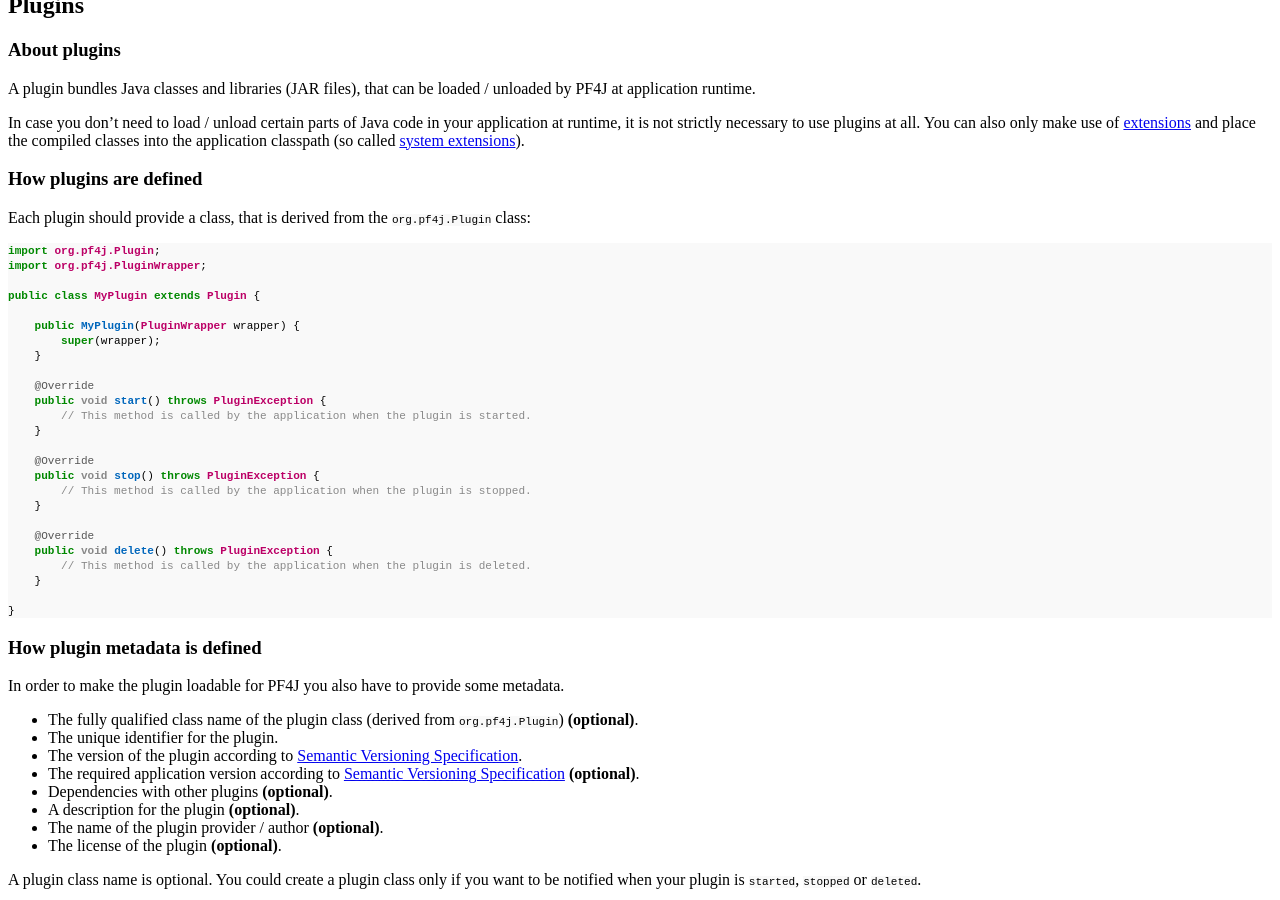
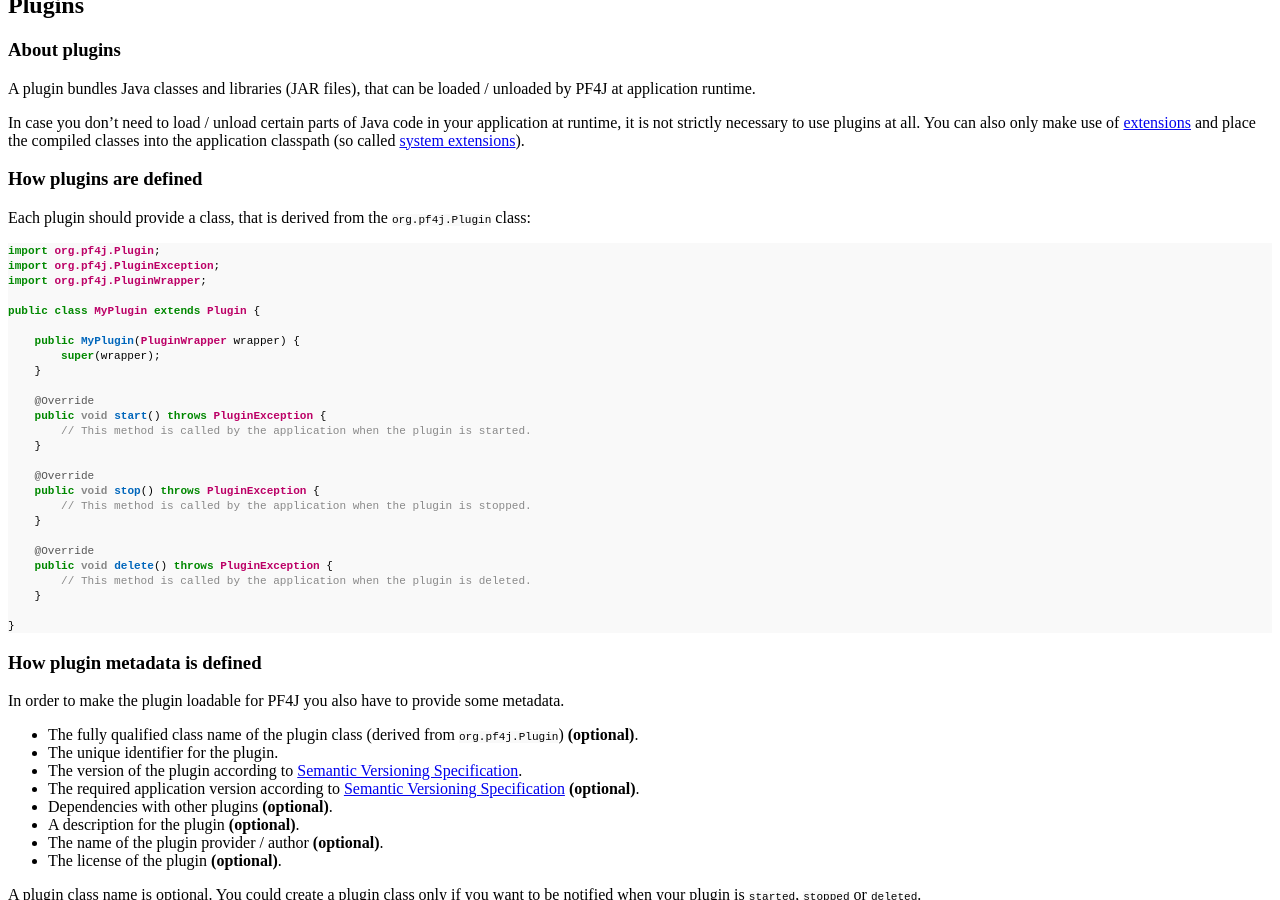
Before and after one commit to pf4j/pf4j.github.io, a Jekyll site: the page built from _posts/2019-01-30-plugins.md, in a window 1280 px wide and 900 px high, scrolled down 597 px. Built offline with Jekyll 4.4.1, drawn with Linux system fonts in a browser that asks for light colours; a style sheet for code colours, icons or effects is not loaded.

Commit message:
fix example code in 2019-01-30-plugins.md (#23)

````diff
--- a/_posts/2019-01-30-plugins.md
+++ b/_posts/2019-01-30-plugins.md
@@ -18,6 +18,7 @@ Each plugin should provide a class, that is derived from the `org.pf4j.Plugin` c
 
 ```java
 import org.pf4j.Plugin;
+import org.pf4j.PluginException;
 import org.pf4j.PluginWrapper;
 
 public class MyPlugin extends Plugin {
````
